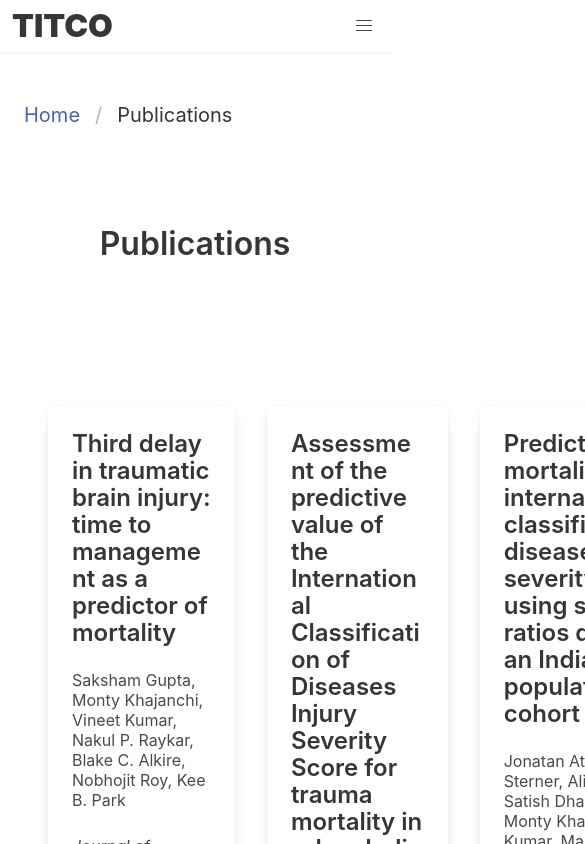
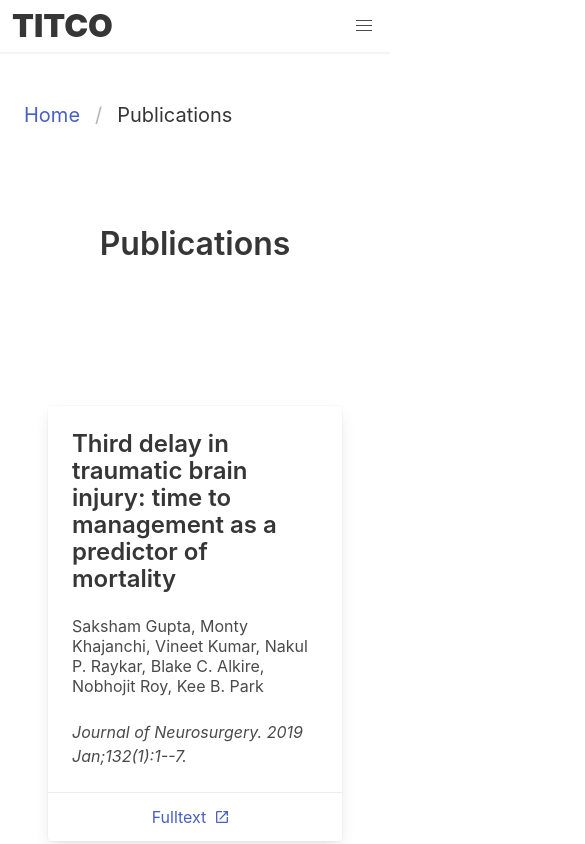
Before and after one commit to martingerdin/titco.org, a Next.js app: page /publications in a window 390 px wide. Shown: the top 844 px of the page, 585 px wide, since content can reach past the window. Built offline with nearby package versions, Linux system fonts and the light colour scheme.

Commit message:
Add media queries to fix responsiveness

```diff
--- a/pages/publications.tsx
+++ b/pages/publications.tsx
@@ -5,8 +5,16 @@
 
 const GridStyled = styled.div`
     display: grid;
-    grid-template-columns: 1fr 1fr 1fr 1fr;
+    grid-template-columns: 1fr 1fr 1fr;
     grid-gap: 2rem;
+
+    @media only screen and (max-width: 1000px) {
+    grid-template-columns: 1fr 1fr;
+    }
+
+    @media only screen and (max-width: 800px) {
+    grid-template-columns: 1fr;
+    }
 `;
 
 export default function PublicationsPage() {
```
